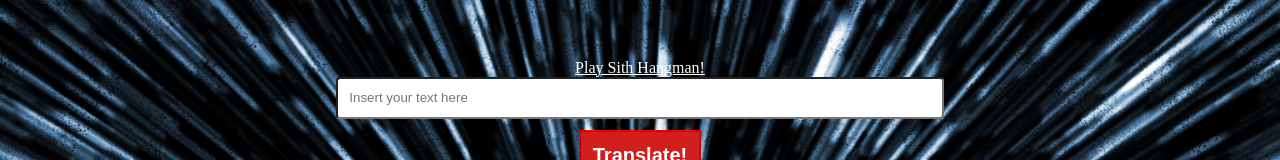
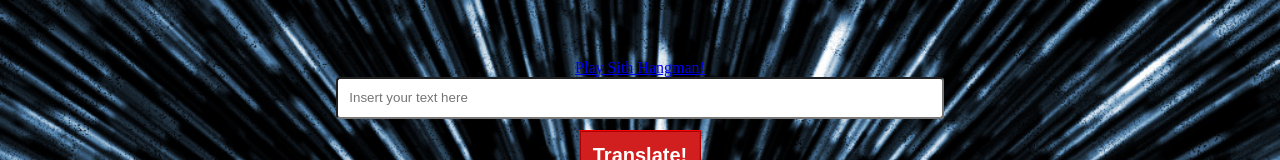
Before and after one commit to entropy88/entropy88.github.io, a plain HTML site: page index.html in a window 1280 px wide. Shown: the top 160 px of the page. Drawn offline with nearby package versions, Linux system fonts and the light colour scheme.

Commit message:
Update index.html

```diff
--- a/index.html
+++ b/index.html
@@ -13,7 +13,7 @@
 
 <body>
     <main>
-   <a href="sith_hangman.html" style="color:white">Play Sith Hangman!</a>
+   <a href="sith_hangman.html">Play Sith Hangman!</a>
     <input id="userInput" placeholder="Insert your text here">
 
 
```
